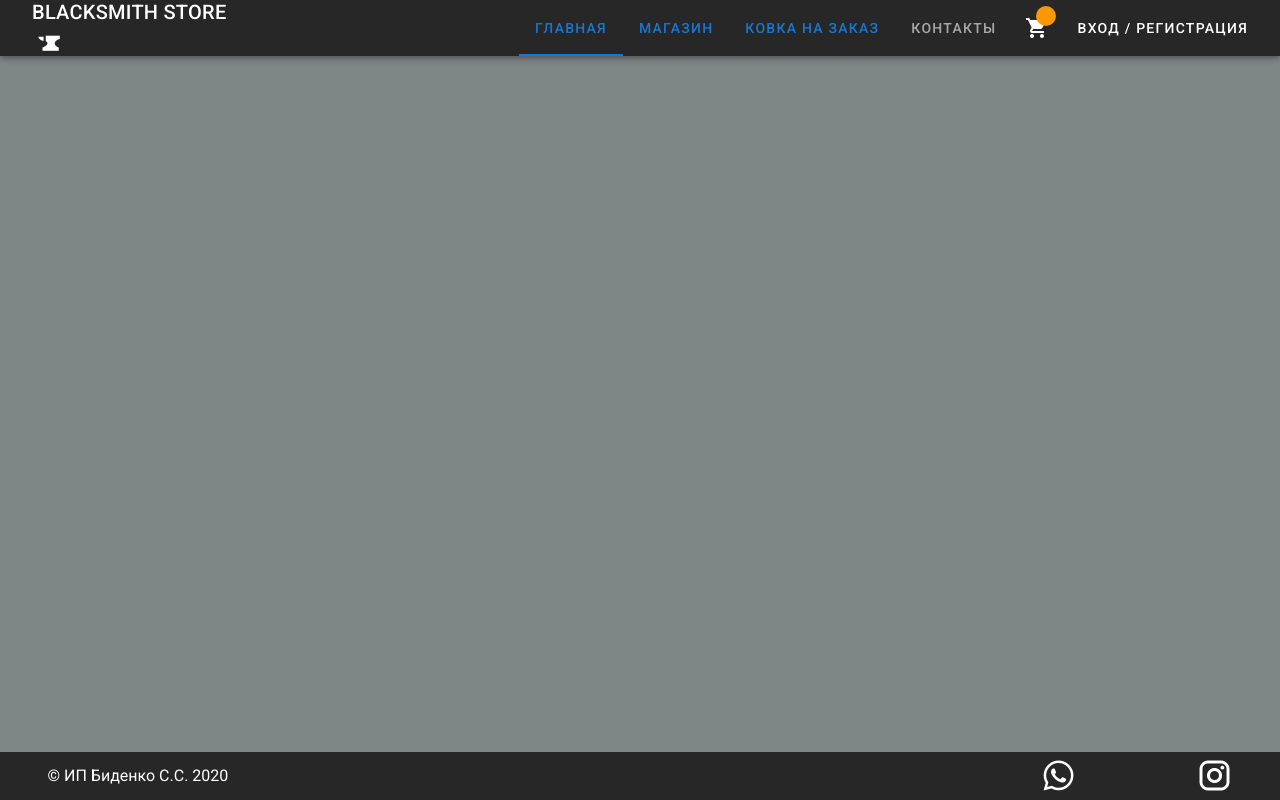
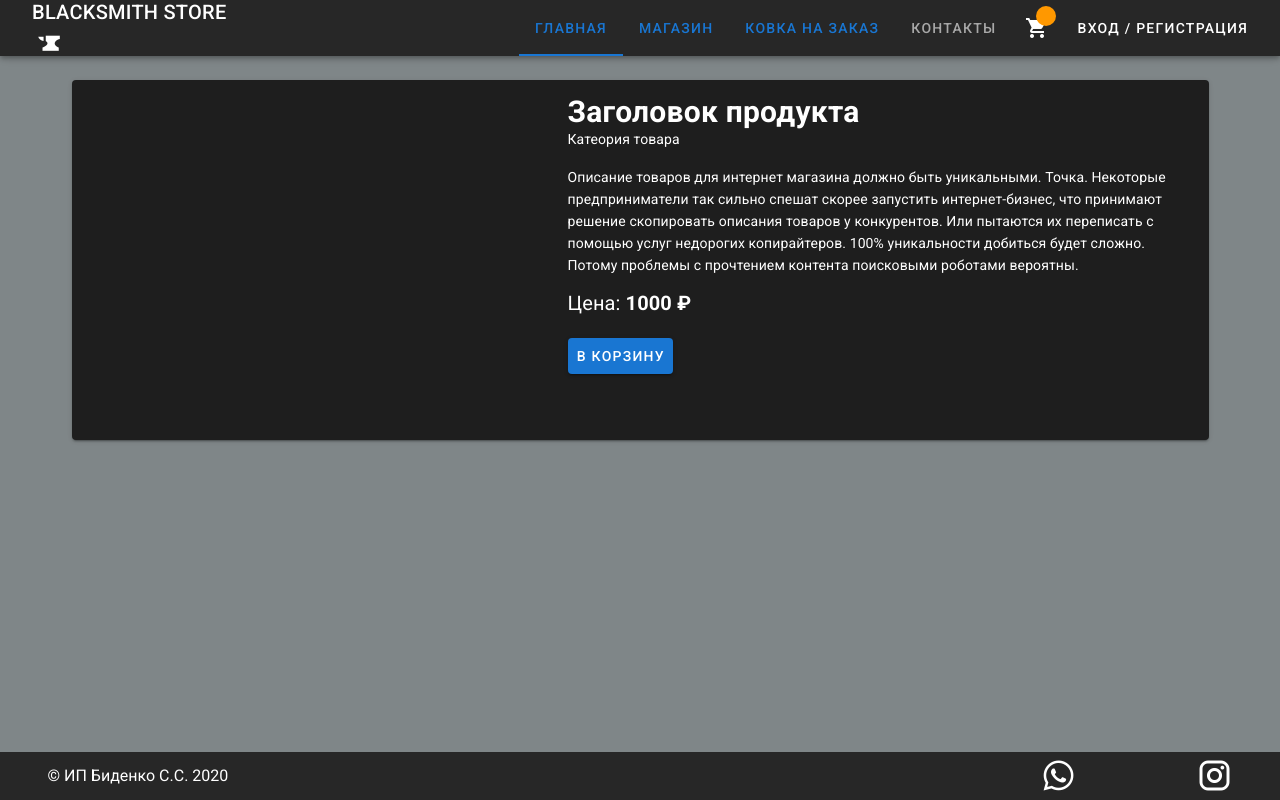
Before and after one commit to fallofElil/blacksmith-frontend, a Nuxt app: page /product_detail/1 in a window 1280 px wide. Built offline with nearby package versions, Linux system fonts and the light colour scheme.

Commit message:
adds product page

```diff
--- a/components/Footer.vue
+++ b/components/Footer.vue
@@ -1,8 +1,5 @@
 <template>
-  <v-footer
-    :fixed="fixed"
-    app
-  >
+  <v-footer class="app-footer" app>
     <v-container>
       <v-row>
         <p class="copyrigth">
@@ -29,14 +26,14 @@
 
 <script>
 export default {
-  name: 'Footer',
-  props: {
-    fixed: Boolean
-  }
+  name: 'Footer'
 }
 </script>
 
 <style scoped>
+.app-footer {
+  position: relative;
+}
 .copyrigth {
   display: flex;
   flex-direction: column;
--- a/components/shop-item.vue
+++ b/components/ShopItem.vue
@@ -12,12 +12,14 @@
         />
         <v-card-title>{{ product.name }}</v-card-title>
         <v-card-subtitle>{{ product.description }}</v-card-subtitle>
-        <v-card-actions>
-          <v-btn class="btn-add" @click="addToCart(product.id)">
+        <v-card-text>Цена: <span class="price">{{ product.price }} &#8381;</span></v-card-text>
+        <v-card-actions class="mx-2 mb-2">
+          <v-btn color="primary" class="btn-add" @click="addToCart(product.id)">
             В корзину
           </v-btn>
-          <v-btn>Подробнее</v-btn>
+          <v-btn class="btn-clear">Подробнее</v-btn>
         </v-card-actions>
+        <NuxtLink class="details-link" :to="{ name: 'product_detail-id' }" />
       </v-card>
     </template>
   </v-hover>
@@ -44,7 +46,15 @@ export default {
   margin-bottom: 2rem;
 }
 .btn-add {
+  margin-right: .75rem;
   z-index: 2;
+}
+.price {
+  color: #fff;
+}
+.btn-clear {
+  background-color: #bbbbbb !important;
+  color: rgba(0,0,0,.87);
 }
 .details-link {
   position: absolute;
--- a/layouts/default.vue
+++ b/layouts/default.vue
@@ -1,12 +1,12 @@
 <template>
   <v-app dark class="app-container">
     <Header />
-    <v-content>
+    <v-content class="pa-0">
       <v-container>
         <nuxt />
       </v-container>
     </v-content>
-    <Footer :fixed="fixed" />
+    <Footer />
   </v-app>
 </template>
 
@@ -24,7 +24,6 @@ export default {
     return {
       clipped: false,
       drawer: false,
-      fixed: false,
       miniVariant: false,
       right: true,
       rightDrawer: false,
--- a/pages/shop.vue
+++ b/pages/Shop.vue
@@ -10,7 +10,7 @@
 </template>
 
 <script>
-import ShopItem from '../components/shop-item'
+import ShopItem from '../components/ShopItem'
 
 export default {
   name: 'Shop',
--- a/pages/product_detail/_id.vue
+++ b/pages/product_detail/_id.vue
@@ -1,19 +1,38 @@
 <template>
   <v-container>
-    <v-row>
-      <v-col>
-        <v-img :src="img" />
-      </v-col>
-      <v-col>
-        <v-row></v-row>
-      </v-col>
-    </v-row>
+    <v-card class="product-page">
+      <div class="img-container">
+        <v-img class="product-img" src="/external-content.duckduckgo.com.jpeg" />
+      </div>
+      <section>
+        <v-card-title><h2>Заголовок продукта</h2></v-card-title>
+        <v-card-subtitle>Катеория товара</v-card-subtitle>
+        <v-card-text>
+          <p class="product-description">
+            {{ description }}
+          </p>
+          <p class="product-price">
+            Цена: <strong>1000 &#8381;</strong>
+          </p>
+        </v-card-text>
+        <v-card-actions class="ml-2">
+          <v-btn color="primary">
+            В корзину
+          </v-btn>
+        </v-card-actions>
+      </section>
+    </v-card>
   </v-container>
 </template>
 
 <script>
 export default {
   name: 'ProductDetailId',
+
+  data: () => ({
+    description: 'Описание товаров для интернет магазина должно быть уникальными. Точка. Некоторые предприниматели так сильно спешат скорее запустить интернет-бизнес, что принимают решение скопировать описания товаров у конкурентов. Или пытаются их переписать с помощью услуг недорогих копирайтеров. 100% уникальности добиться будет сложно. Потому проблемы с прочтением контента поисковыми роботами вероятны. '
+  }),
+
   props: {
     title: String,
     subTitle: String,
@@ -23,5 +42,18 @@ export default {
 </script>
 
 <style scoped>
-
+.product-page {
+  display: flex;
+  justify-content: flex-start;
+}
+.img-container {
+  width: 480px;
+}
+.product-description {
+  margin-bottom: 1rem;
+}
+.product-price {
+  margin-bottom: 0;
+  font-size: 1.25rem;
+}
 </style>
```
Also changed, not shown: pages/CustomOrder.vue (renamed from pages/custom-order.vue).
